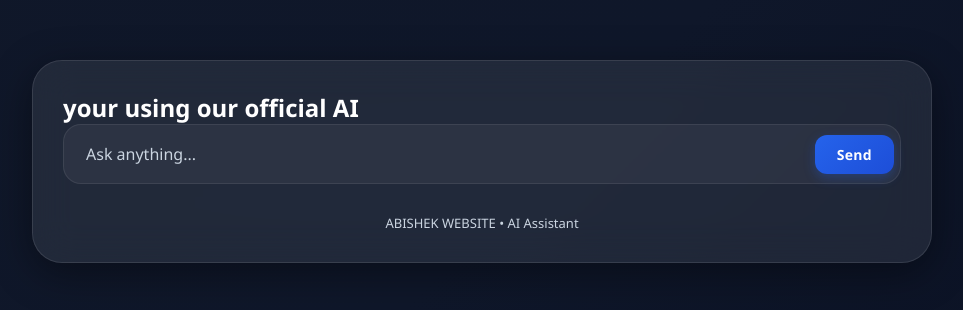
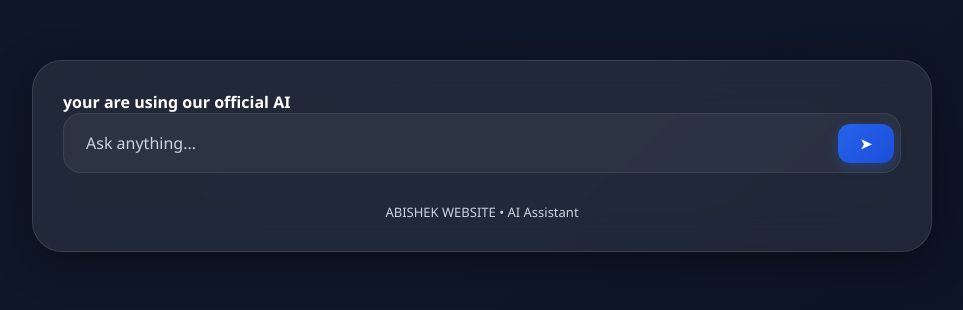
Before and after one commit to abishek-official-newer/my_first_web, a Flask app: page /ai_bot in a window 1280 px wide. Shown: the top 310 px of the page, without its empty margins (158-1121 px from the left). Run offline with Flask 3, Linux system fonts and the light colour scheme.

Commit message:
Update ai_bot.html

```diff
--- a/templates/ai_bot.html
+++ b/templates/ai_bot.html
@@ -166,11 +166,11 @@
 </head>
 <body>
     <div class="container">
-        <h2>your using our official AI </h2>
+        <h4>your are using our official AI </h4>
 
         <form method="POST">
             <input type="text" name="message" placeholder="Ask anything..." required autocomplete="off">
-            <button type="submit">Send</button>
+            <button type="submit">➤</button>
         </form>
 
         {% if question %}
```
